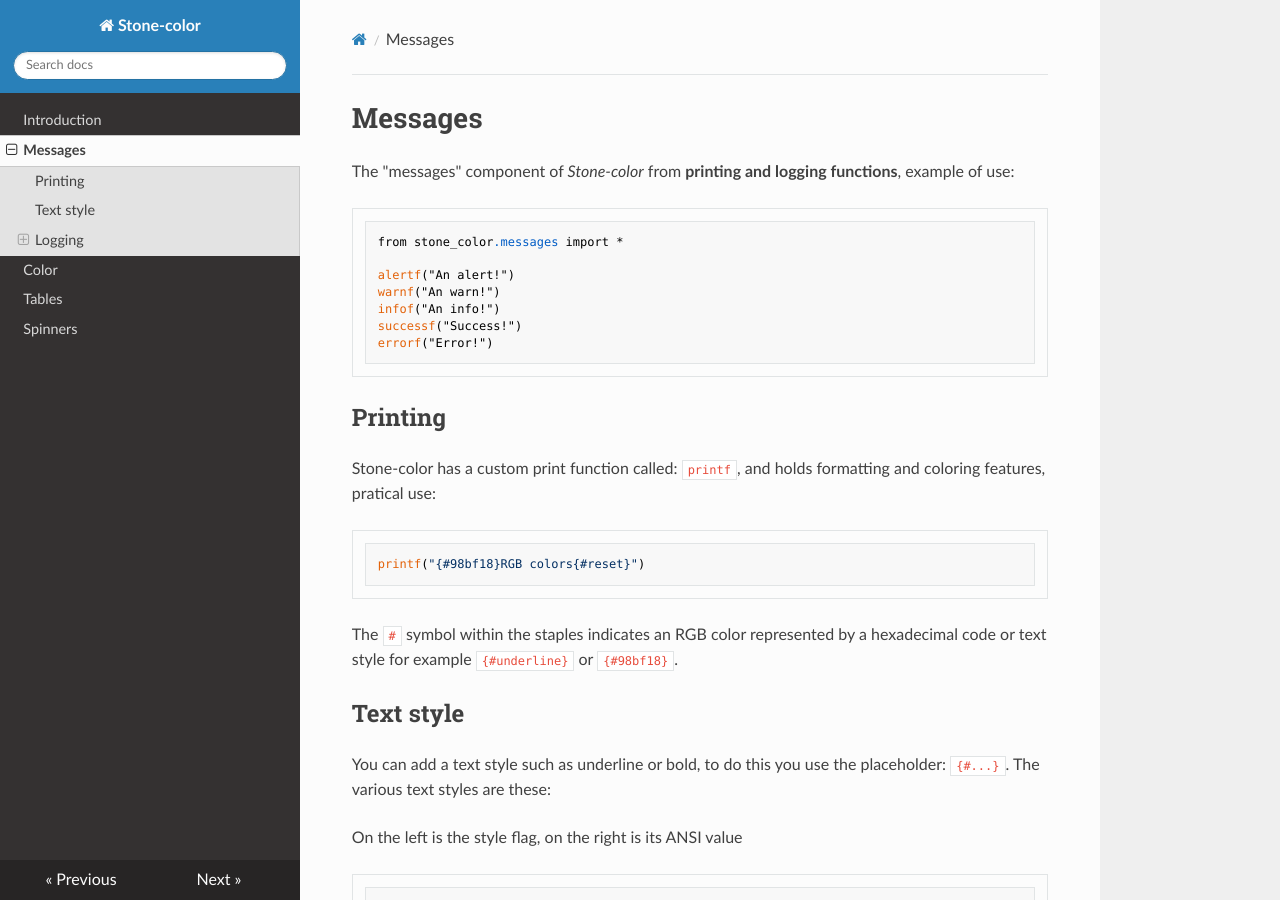
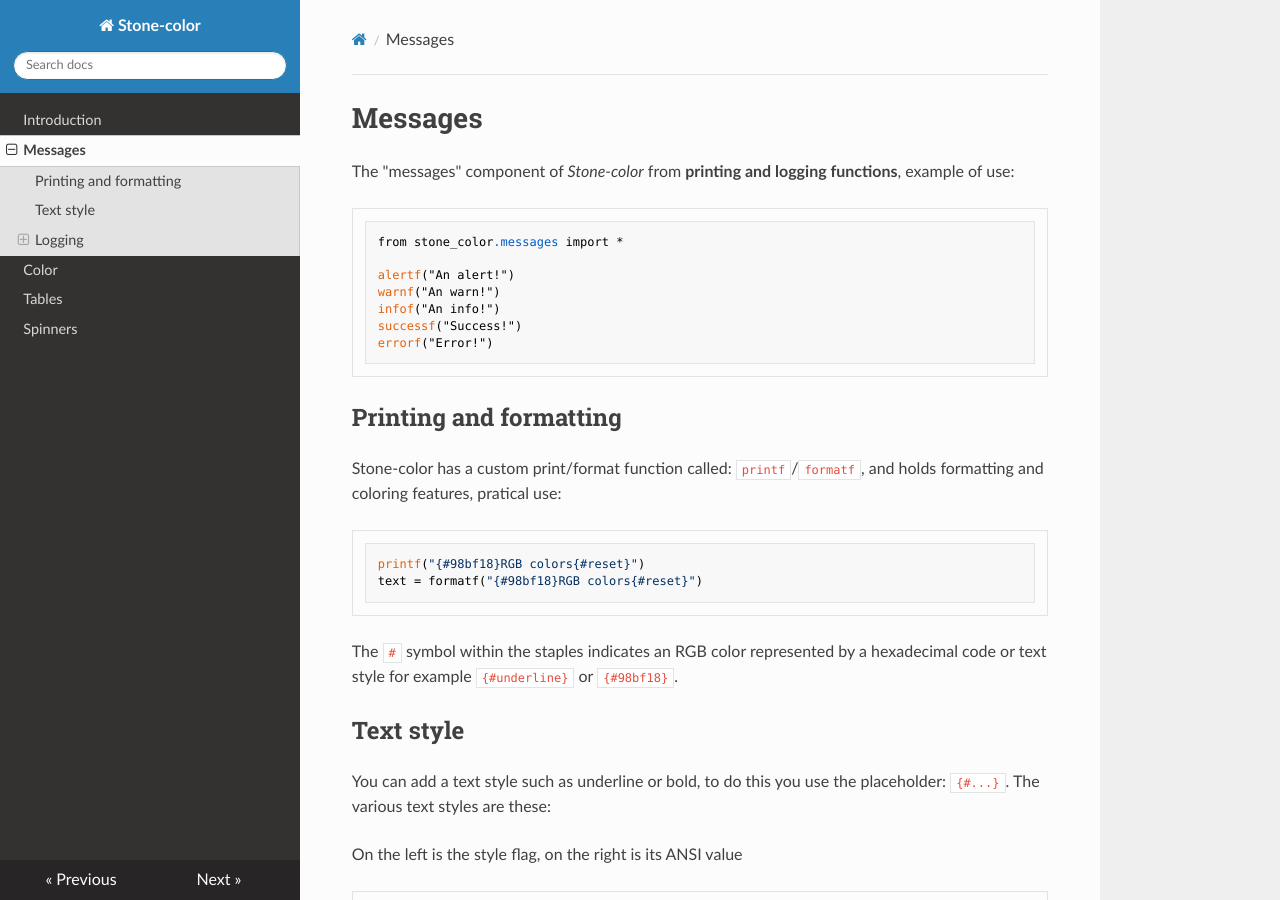
Before and after one commit to aniko33/stone, an MkDocs documentation site: the page built from docs/messages.md, in a window 1280 px wide and 900 px high. Built offline with MkDocs 1.6.1, drawn with Linux system fonts in a browser that asks for light colours; nearby versions of some CDN libraries.

Commit message:
Added formatf

````diff
--- a/docs/messages.md
+++ b/docs/messages.md
@@ -12,12 +12,13 @@
 errorf("Error!")
 ```
 
-## Printing
+## Printing and formatting
 
-Stone-color has a custom print function called: `printf`, and holds formatting and coloring features, pratical use:
+Stone-color has a custom print/format function called: `printf`/`formatf`, and holds formatting and coloring features, pratical use:
 
 ```python
 printf("{#98bf18}RGB colors{#reset}")
+text = formatf("{#98bf18}RGB colors{#reset}")
 ```
 
 The `#` symbol within the staples indicates an RGB color represented by a hexadecimal code or text style for example `{#underline}` or `{#98bf18}`.
````
Also changed, not shown: 1 other file.
